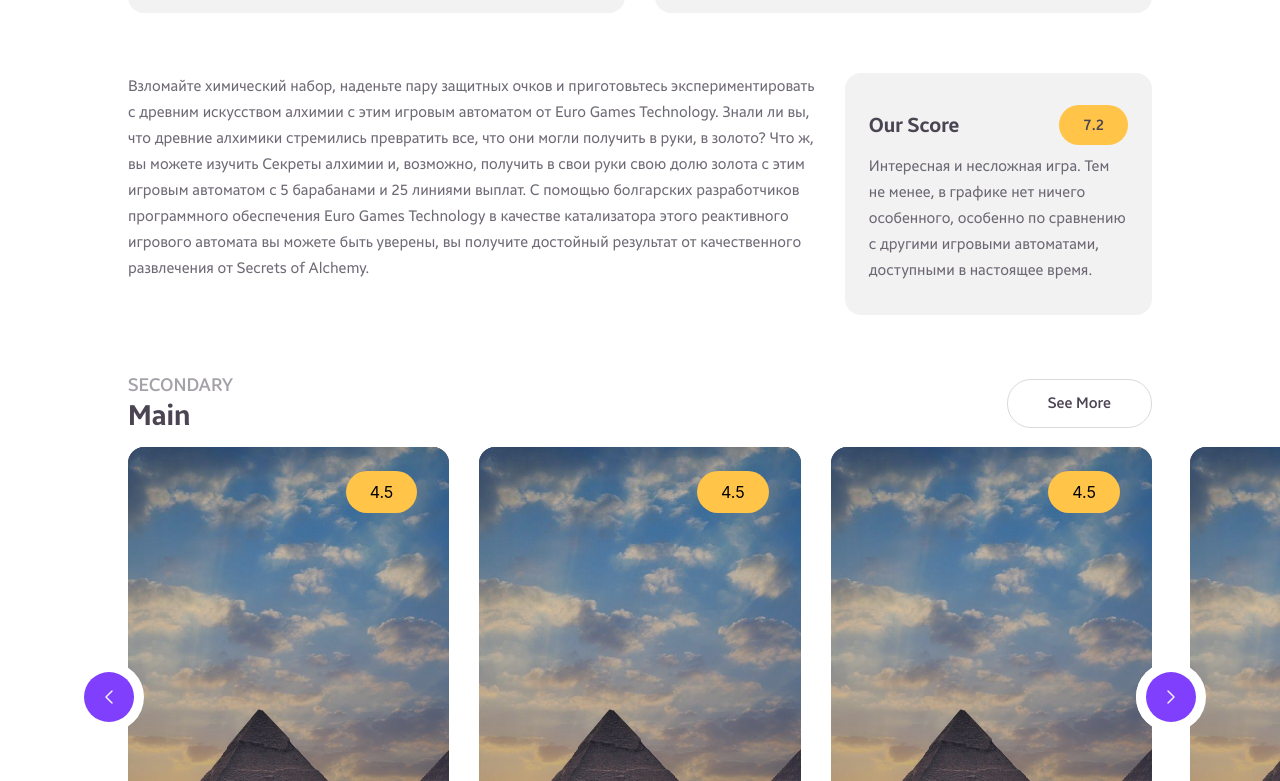
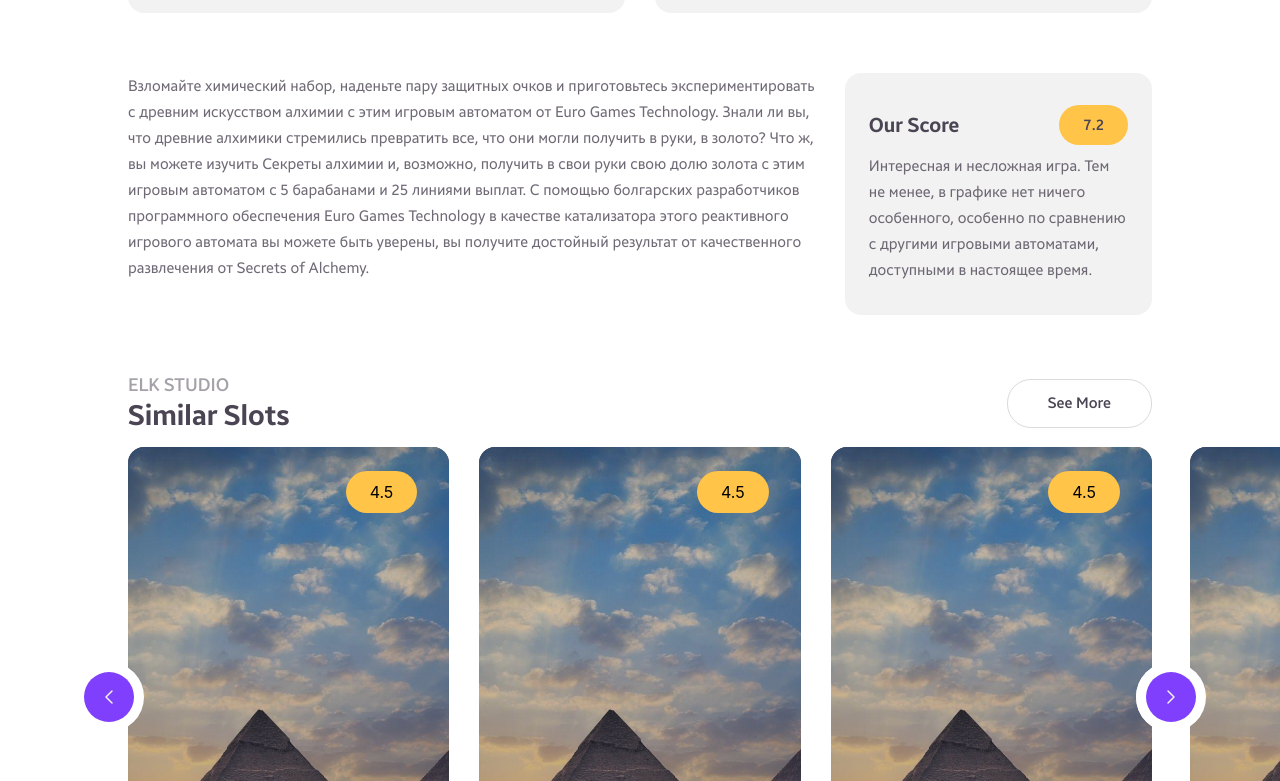
Before and after one commit to stoura90/Optimobet-website, a Next.js app: page /slot in a window 1280 px wide. Shown: the part 1061-1842 px from the top of the page. Built offline with nearby package versions, Linux system fonts and the light colour scheme.

Commit message:
slot page fix

```diff
--- a/pages/slot/index.js
+++ b/pages/slot/index.js
@@ -77,7 +77,7 @@ export default function SlotPage() {
 	const [ offsetSlots, setOffsetSlots ] = useState()
 
 	useEffect(()=>{
-		const chunkSize = Math.trunc(width*0.8/(250+19))
+		const chunkSize = Math.trunc(width*0.8/(300+19))
 		let offset = []
 		for (let i = 0; i < _slots.length; i += chunkSize) {
 			offset.push(_slots.slice(i, i + chunkSize))
@@ -228,10 +228,10 @@ export default function SlotPage() {
                 <div className={styles.slotsSliderHeader}>
                     <div className={styles.slotsSliderTitle}>
                         <span className={styles.secondText}>
-                            Secondary
+                            ELK STUDIO
                         </span>
                         <span className={styles.mainText}>
-                            Main
+                            Similar Slots
                         </span>
                     </div>
                     <div className={styles.seeMore}>
@@ -245,7 +245,7 @@ export default function SlotPage() {
 								{item.map(slot => (
 									<div
 										style={{
-											width:"calc((100% - "+30*(Math.trunc(width*0.8/(250+19)) - 1)+"px)/"+Math.trunc(width*0.8/(250+19))+")",
+											width:"calc((100% - "+30*(Math.trunc(width*0.8/(300+19)) - 1)+"px)/"+Math.trunc(width*0.8/(300+19))+")",
 											flex:"initial"
 										}}
 										key={`slot_${slot.id}`}
```
